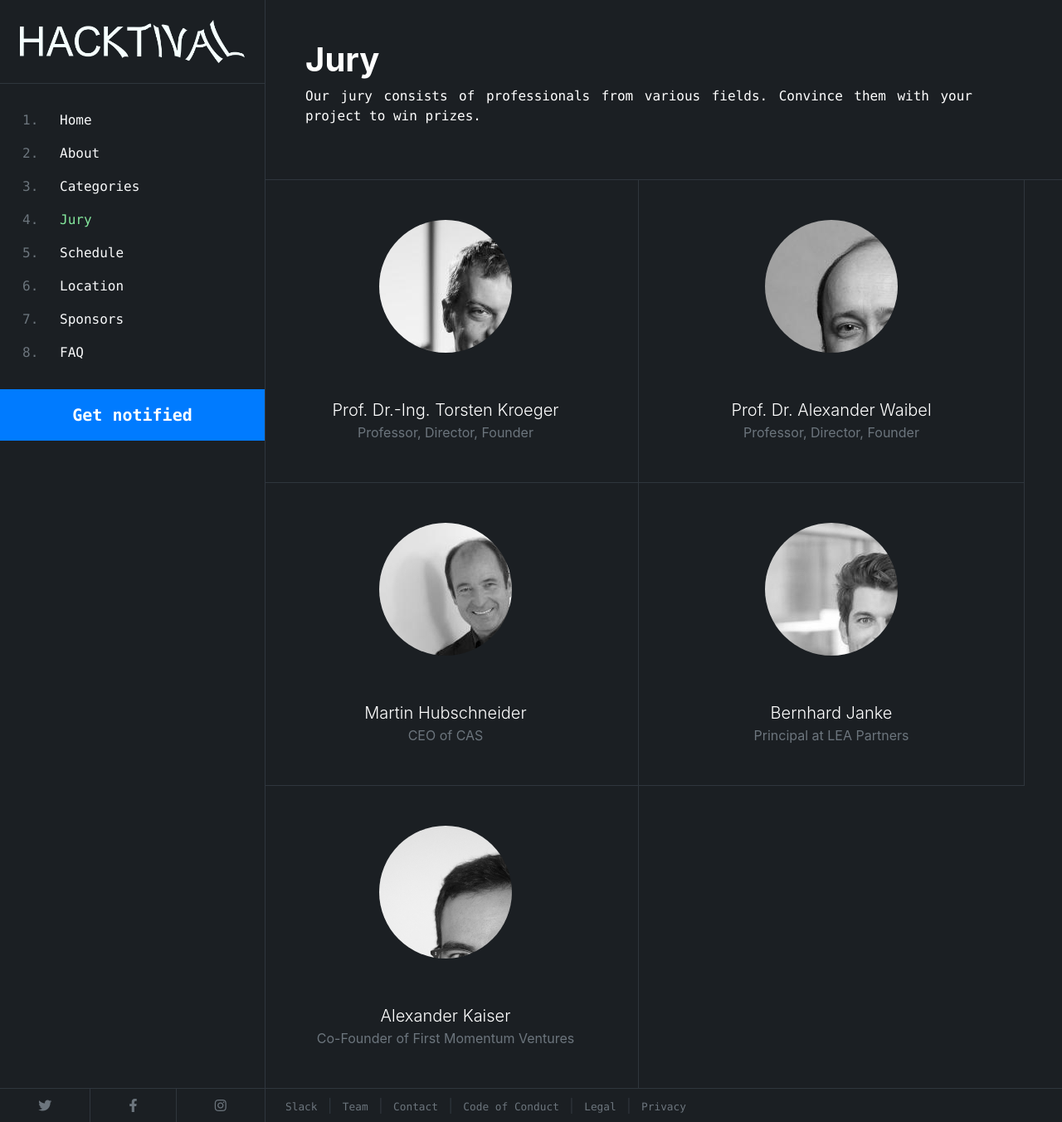
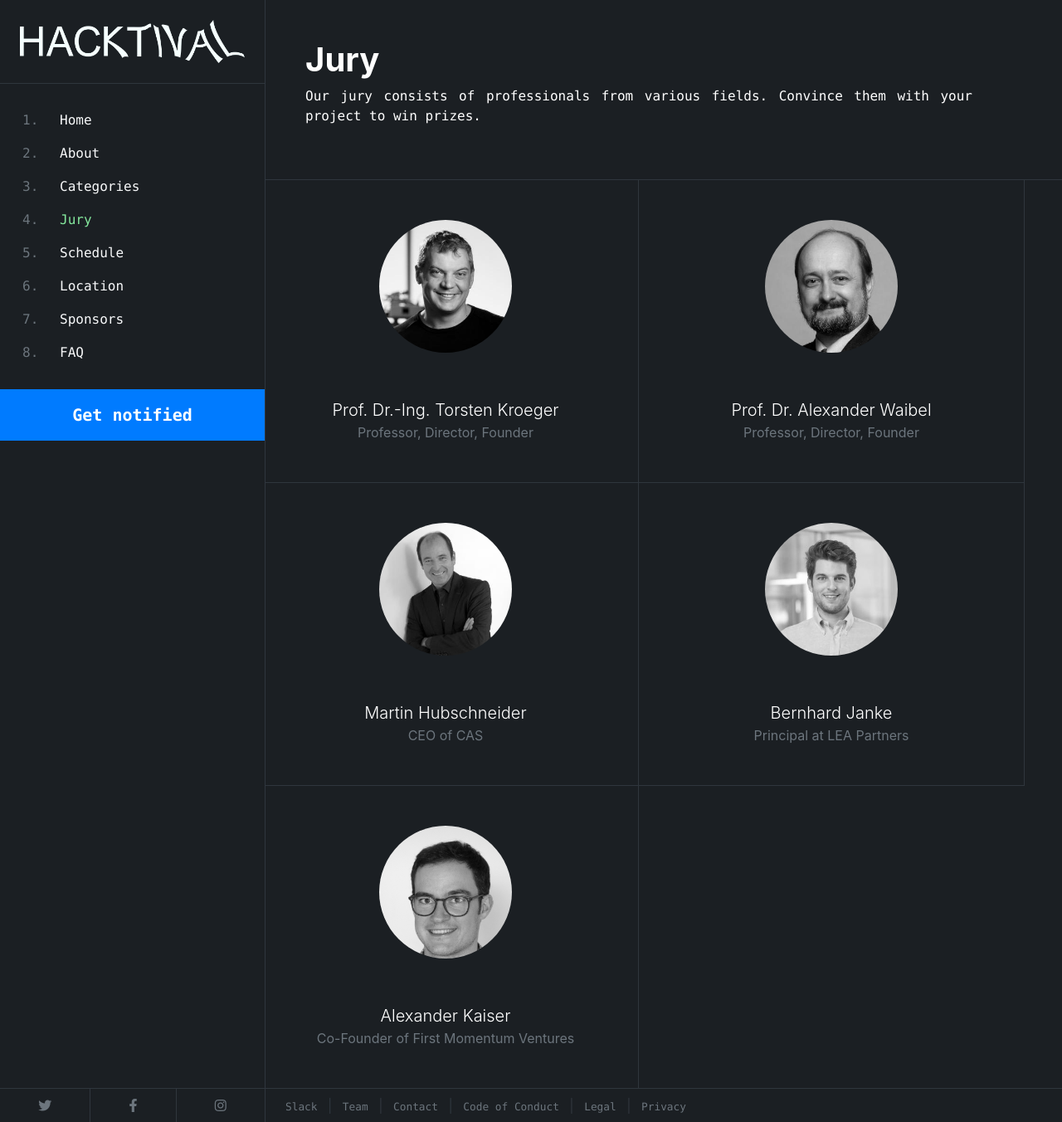
Before and after one commit to hackundsoehne/hacktival-website-2020, a Jekyll site: the page built from jury.html, in a window 1280 px wide and 1352 px high. Shown: the whole window at 83% size. Built offline with Jekyll 4.4.1, drawn with Linux system fonts in a browser that asks for light colours.

Commit message:
Fix that avatar pictures looked odd in chromium infested browsers

```diff
--- a/_includes/avatar.html
+++ b/_includes/avatar.html
@@ -1,5 +1,5 @@
 <div class="d-inline-block embed-responsive embed-responsive-1by1 rounded-circle" style="max-width: 160px">
-    <div class="embed-responsive-item d-flex justify-center align-items-start overflow-hidden">
-        <img src="{{ include.src }}" alt="{{ include.alt }}">
+    <div class="embed-responsive-item overflow-hidden">
+        <img class="img-fluid" src="{{ include.src }}" alt="{{ include.alt }}">
     </div>
 </div>
```
